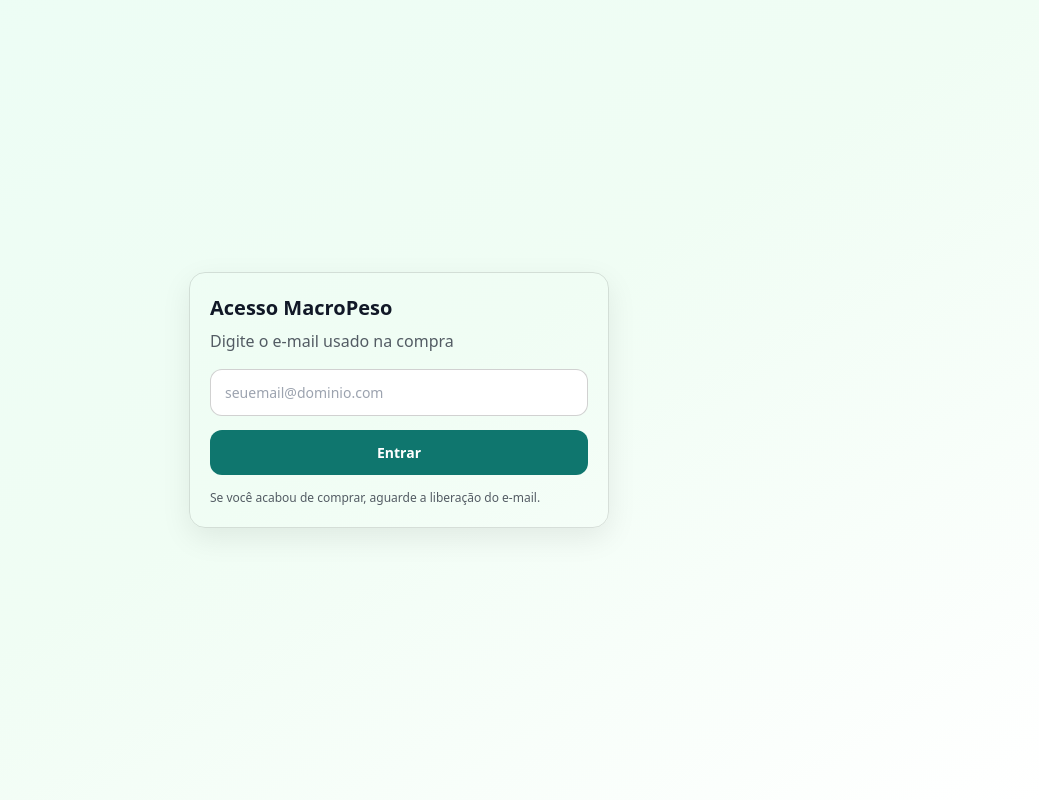
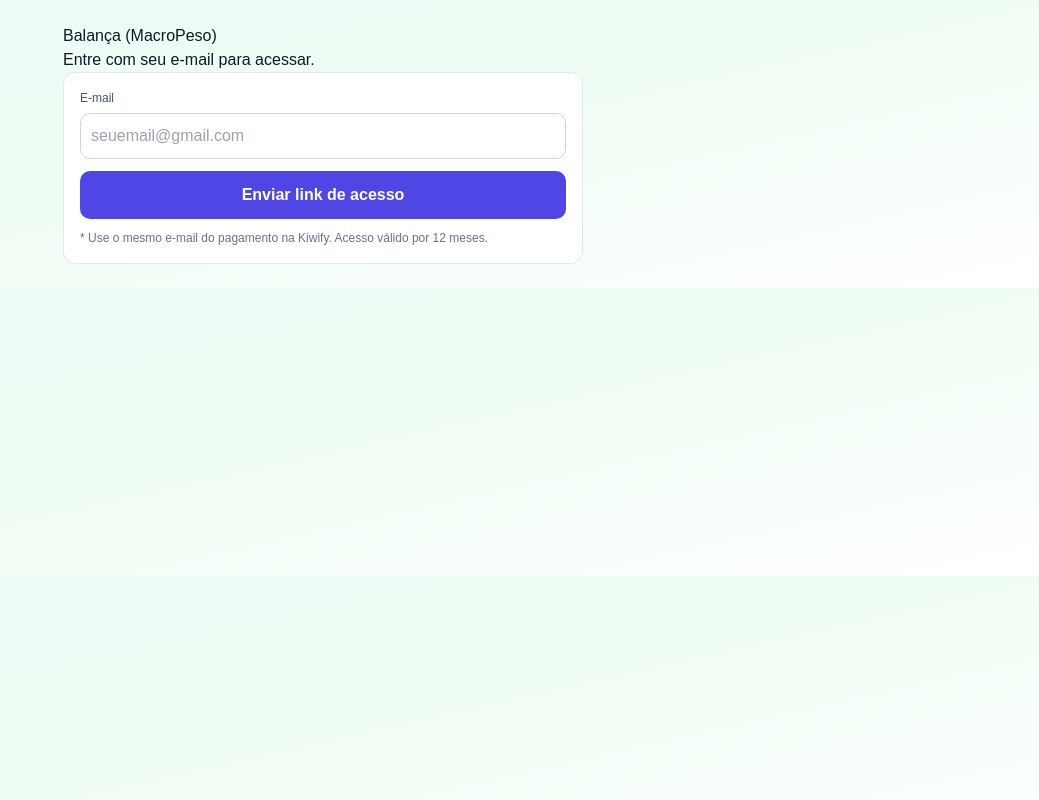
Before and after one commit to JoaoFrutuoso/aplicativo-macropeso, a React (Vite) app: page / in a window 1280 px wide. Shown: the whole page, without its empty margins (241-1280 px from the left). Built offline with nearby package versions, Linux system fonts and the light colour scheme; no server answers.

Commit message:
Update App.jsx

```diff
--- a/src/App.jsx
+++ b/src/App.jsx
@@ -1,249 +1,341 @@
-import React, { useEffect, useMemo, useState } from "react";
-import { BrowserRouter as Router, Routes, Route, Navigate } from "react-router-dom";
-import MacroPesoApp from "@/components/MacroPesoApp";
-import { supabase } from "@/supabaseClient";
+import { useEffect, useMemo, useState } from "react";
+import { createClient } from "@supabase/supabase-js";
 
-const STORAGE_KEY = "macropeso_auth_email_v1";
+// ✅ Configure no .env e na Hostinger (Variáveis de ambiente):
+// VITE_SUPABASE_URL=...
+// VITE_SUPABASE_ANON_KEY=...
+const SUPABASE_URL = import.meta.env.VITE_SUPABASE_URL;
+const SUPABASE_ANON_KEY = import.meta.env.VITE_SUPABASE_ANON_KEY;
 
-function normalizeEmail(email) {
-  return (email || "").trim().toLowerCase();
+export default function App() {
+  const supabase = useMemo(() => {
+    if (!SUPABASE_URL || !SUPABASE_ANON_KEY) return null;
+    return createClient(SUPABASE_URL, SUPABASE_ANON_KEY);
+  }, []);
+
+  const [loading, setLoading] = useState(true);
+
+  // Auth
+  const [email, setEmail] = useState("");
+  const [session, setSession] = useState(null);
+
+  // Gate (Kiwify + Expiração)
+  const [isAllowed, setIsAllowed] = useState(null); // null = checando, true/false
+  const [gateTitle, setGateTitle] = useState("");
+  const [gateError, setGateError] = useState("");
+  const [expiresAt, setExpiresAt] = useState(null);
+
+  // App (telas)
+  const [screen, setScreen] = useState("home");
+
+  useEffect(() => {
+    if (!supabase) {
+      setLoading(false);
+      return;
     }
 
-function isExpired(dateStr) {
-  if (!dateStr) return false; // sem expiração = válido
-  const exp = new Date(dateStr).getTime();
-  if (Number.isNaN(exp)) return true;
-  return exp < Date.now();
-}
+    supabase.auth.getSession().then(({ data }) => {
+      setSession(data?.session ?? null);
+      setLoading(false);
+    });
 
-function AccessGate({ children }) {
-  const [email, setEmail] = useState("");
-  const [savedEmail, setSavedEmail] = useState("");
-  const [loading, setLoading] = useState(false);
-  const [checkingSaved, setCheckingSaved] = useState(true);
-  const [error, setError] = useState("");
+    const { data: sub } = supabase.auth.onAuthStateChange((_event, newSession) => {
+      setSession(newSession);
+      setIsAllowed(null);
+      setGateTitle("");
+      setGateError("");
+      setExpiresAt(null);
+    });
 
-  // tenta auto-logar se tiver email salvo
+    return () => sub.subscription?.unsubscribe();
+  }, [supabase]);
+
+  // ✅ Depois de logar: checar se o e-mail está autorizado + se NÃO expirou
   useEffect(() => {
-    const fromStorage = normalizeEmail(localStorage.getItem(STORAGE_KEY));
-    if (fromStorage) setSavedEmail(fromStorage);
-    setCheckingSaved(false);
-  }, []);
+    if (!supabase) return;
+    if (!session?.user?.email) return;
 
-  async function checkAccess(targetEmail) {
-    const e = normalizeEmail(targetEmail);
-    if (!e.includes("@")) {
-      throw new Error("Digite um e-mail válido.");
-    }
+    const run = async () => {
+      setIsAllowed(null);
+      setGateTitle("");
+      setGateError("");
+      setExpiresAt(null);
 
-    // Busca no Supabase
-    const { data, error: supaErr } = await supabase
-      .from("acessos_kiwify")
-      .select("ativo, data_expiracao")
-      .eq("email", e)
+      const userEmail = session.user.email.toLowerCase().trim();
+
+      // TABELA NO SUPABASE:
+      // entitlements: email (unique), status ('active'), provider ('kiwify'), expires_at (timestamptz)
+      const { data, error } = await supabase
+        .from("entitlements")
+        .select("email,status,expires_at")
+        .eq("email", userEmail)
         .maybeSingle();
 
-    if (supaErr) {
-      // erro de permissão / RLS / etc
-      throw new Error("Erro ao consultar acesso no Supabase. Verifique RLS/policies e permissões.");
+      if (error) {
+        setIsAllowed(false);
+        setGateTitle("Erro ao validar acesso");
+        setGateError("Não consegui validar seu acesso agora. Tente novamente.");
+        return;
       }
 
       if (!data) {
-      throw new Error("E-mail não encontrado como comprador.");
+        setIsAllowed(false);
+        setGateTitle("Acesso não liberado");
+        setGateError("Pagamento não encontrado para este e-mail.");
+        return;
       }
 
-    if (data.ativo !== true) {
-      throw new Error("Acesso inativo para este e-mail.");
+      if ((data.status || "").toLowerCase() !== "active") {
+        setIsAllowed(false);
+        setGateTitle("Acesso bloqueado");
+        setGateError("Seu acesso está inativo. Fale com o suporte.");
+        return;
       }
 
-    if (isExpired(data.data_expiracao)) {
-      throw new Error("Acesso expirado para este e-mail.");
+      // Expiração (12 meses)
+      const exp = data.expires_at ? new Date(data.expires_at) : null;
+      setExpiresAt(exp ? exp.toISOString() : null);
+
+      if (!exp) {
+        setIsAllowed(false);
+        setGateTitle("Acesso inválido");
+        setGateError("Registro sem validade (expires_at). Precisa corrigir no banco.");
+        return;
       }
 
-    return true;
+      const now = new Date();
+      if (exp.getTime() <= now.getTime()) {
+        setIsAllowed(false);
+        setGateTitle("Acesso expirado");
+        setGateError("Seu acesso de 12 meses expirou. Renove para continuar usando.");
+        return;
       }
 
-  // auto-check do email salvo
-  useEffect(() => {
-    let cancelled = false;
+      setIsAllowed(true);
+    };
 
-    async function run() {
-      if (!savedEmail) return;
-      try {
-        setLoading(true);
-        setError("");
-        await checkAccess(savedEmail);
-        if (cancelled) return;
-        localStorage.setItem(STORAGE_KEY, savedEmail);
-        setEmail(savedEmail);
-      } catch (err) {
-        if (cancelled) return;
-        localStorage.removeItem(STORAGE_KEY);
-        setSavedEmail("");
-      } finally {
-        if (!cancelled) setLoading(false);
-      }
+    run();
+  }, [supabase, session]);
+
+  const sendLoginLink = async () => {
+    if (!supabase) return alert("Supabase não configurado (VITE_...).");
+    const userEmail = email.toLowerCase().trim();
+    if (!userEmail.includes("@")) return alert("Digite um e-mail válido.");
+
+    const { error } = await supabase.auth.signInWithOtp({
+      email: userEmail,
+      options: {
+        // Quando tiver domínio, configure:
+        // emailRedirectTo: "https://SEU-DOMINIO.com"
+      },
+    });
+
+    if (error) return alert("Erro ao enviar link: " + error.message);
+    alert("Te enviei um link/código no e-mail. Abra para entrar.");
+  };
+
+  const logout = async () => {
+    if (!supabase) return;
+    await supabase.auth.signOut();
+    setScreen("home");
+  };
+
+  // ---------------- UI ----------------
+
+  if (loading) return <Page><p>Carregando...</p></Page>;
+
+  if (!supabase) {
+    return (
+      <Page>
+        <h1>Balança (MacroPeso)</h1>
+        <p style={{ color: "#b91c1c" }}>
+          Falta configurar VITE_SUPABASE_URL e VITE_SUPABASE_ANON_KEY.
+        </p>
+      </Page>
+    );
   }
 
-    run();
-    return () => { cancelled = true; };
-  }, [savedEmail]);
+  // 1) NÃO logado → login por e-mail
+  if (!session) {
+    return (
+      <Page>
+        <h1>Balança (MacroPeso)</h1>
+        <p>Entre com seu e-mail para acessar.</p>
 
-  const isAuthed = useMemo(() => {
-    const stored = normalizeEmail(localStorage.getItem(STORAGE_KEY));
-    return stored && stored === normalizeEmail(email);
-  }, [email]);
+        <div style={card}>
+          <label style={label}>E-mail</label>
+          <input
+            style={input}
+            value={email}
+            onChange={(e) => setEmail(e.target.value)}
+            placeholder="seuemail@gmail.com"
+          />
+          <button style={btn} onClick={sendLoginLink}>
+            Enviar link de acesso
+          </button>
 
-  async function onSubmit(e) {
-    e.preventDefault();
-    try {
-      setLoading(true);
-      setError("");
-      const e2 = normalizeEmail(email);
-      await checkAccess(e2);
-      localStorage.setItem(STORAGE_KEY, e2);
-      setEmail(e2);
-    } catch (err) {
-      setError(err?.message || "Erro ao validar e-mail.");
-    } finally {
-      setLoading(false);
-    }
+          <p style={{ fontSize: 12, color: "#64748b", marginTop: 10 }}>
+            * Use o mesmo e-mail do pagamento na Kiwify. Acesso válido por 12 meses.
+          </p>
+        </div>
+      </Page>
+    );
   }
 
-  function sair() {
-    localStorage.removeItem(STORAGE_KEY);
-    setEmail("");
-    setSavedEmail("");
-    setError("");
+  // 2) Logado, checando compra/validade
+  if (isAllowed === null) {
+    return (
+      <Page>
+        <TopBar email={session.user.email} expiresAt={expiresAt} onLogout={logout} />
+        <p>Validando seu pagamento e sua validade...</p>
+      </Page>
+    );
   }
 
-  if (checkingSaved || loading) {
+  // 3) Logado, mas bloqueado (não pagou / expirou / etc.)
+  if (isAllowed === false) {
     return (
-      <div style={{ minHeight: "100vh", display: "grid", placeItems: "center", padding: 24, fontFamily: "system-ui" }}>
-        <div style={{ textAlign: "center" }}>
-          <div style={{ fontSize: 18, fontWeight: 700, marginBottom: 8 }}>Carregando...</div>
-          <div style={{ opacity: 0.7 }}>Validando acesso</div>
+      <Page>
+        <TopBar email={session.user.email} expiresAt={expiresAt} onLogout={logout} />
+        <div style={card}>
+          <h2 style={{ marginTop: 0 }}>{gateTitle || "Acesso bloqueado"}</h2>
+          <p>{gateError || "Acesso não liberado."}</p>
+          <p style={{ fontSize: 12, color: "#64748b" }}>
+            Dica: confirme se entrou com o MESMO e-mail usado no checkout.
+          </p>
         </div>
+      </Page>
+    );
+  }
+
+  // 4) Logado e autorizado → mostra a Balança
+  return (
+    <Page>
+      <TopBar email={session.user.email} expiresAt={expiresAt} onLogout={logout} />
+
+      {screen === "home" && (
+        <>
+          <h1>Balança Nutricional</h1>
+          <div style={{ display: "grid", gap: 12, maxWidth: 360 }}>
+            <button style={btn} onClick={() => setScreen("calculadora")}>
+              Calculadora (TACO)
+            </button>
+            <button style={btn} onClick={() => setScreen("substituicao")}>
+              Substituição (TACO)
+            </button>
+            <button style={btn2} onClick={() => setScreen("receita")}>
+              Modo Receita (Peso)
+            </button>
+          </div>
+        </>
+      )}
+
+      {screen === "calculadora" && (
+        <Section title="Calculadora (TACO)" onBack={() => setScreen("home")}>
+          <p>Macro↔Macro: pronto → cru, usando SOMENTE TACO.</p>
+        </Section>
+      )}
+
+      {screen === "substituicao" && (
+        <Section title="Substituição (TACO)" onBack={() => setScreen("home")}>
+          <p>Substituição mantendo macro dominante, usando SOMENTE TACO.</p>
+        </Section>
+      )}
+
+      {screen === "receita" && (
+        <Section title="Modo Receita (Peso)" onBack={() => setScreen("home")}>
+          <p>Peso↔Peso por rendimento e modo de cocção (cozido/assado/frito/grelhado/vapor).</p>
+        </Section>
+      )}
+    </Page>
+  );
+}
+
+// ---------------- Components/UI ----------------
+
+function TopBar({ email, expiresAt, onLogout }) {
+  const expText = expiresAt ? formatBR(expiresAt) : null;
+  return (
+    <div style={{ display: "flex", justifyContent: "space-between", gap: 12, alignItems: "center" }}>
+      <div style={{ fontSize: 14, color: "#334155" }}>
+        Logado: <b>{email}</b>
+        {expText && (
+          <span style={{ marginLeft: 10, fontSize: 12, color: "#64748b" }}>
+            Validade: <b>{expText}</b>
+          </span>
+        )}
+      </div>
+      <button style={btnSmall} onClick={onLogout}>Sair</button>
     </div>
   );
 }
 
-  if (!isAuthed) {
+function Section({ title, onBack, children }) {
   return (
-      <div style={{ minHeight: "100vh", display: "grid", placeItems: "center", padding: 24, fontFamily: "system-ui" }}>
-        <div style={{
-          width: "100%",
-          maxWidth: 420,
-          border: "1px solid rgba(0,0,0,0.12)",
-          borderRadius: 16,
-          padding: 20,
-          boxShadow: "0 10px 30px rgba(0,0,0,0.08)"
-        }}>
-          <div style={{ fontSize: 20, fontWeight: 800, marginBottom: 6 }}>Acesso MacroPeso</div>
-          <div style={{ opacity: 0.7, marginBottom: 16 }}>Digite o e-mail usado na compra</div>
-
-          <form onSubmit={onSubmit}>
-            <input
-              value={email}
-              onChange={(ev) => setEmail(ev.target.value)}
-              placeholder="seuemail@dominio.com"
-              autoComplete="email"
-              style={{
-                width: "100%",
-                padding: "12px 14px",
-                borderRadius: 12,
-                border: "1px solid rgba(0,0,0,0.18)",
-                outline: "none",
-                fontSize: 14
-              }}
-            />
-
-            {error && (
-              <div style={{ marginTop: 12, color: "#b00020", fontSize: 13, fontWeight: 600 }}>
-                {error}
-              </div>
-            )}
-
-            <button
-              type="submit"
-              style={{
-                width: "100%",
-                marginTop: 14,
-                padding: "12px 14px",
-                borderRadius: 12,
-                border: "none",
-                background: "#0f766e",
-                color: "white",
-                fontWeight: 800,
-                cursor: "pointer",
-                fontSize: 14
-              }}
-            >
-              Entrar
-            </button>
-          </form>
-
-          <div style={{ marginTop: 14, fontSize: 12, opacity: 0.7 }}>
-            Se você acabou de comprar, aguarde a liberação do e-mail.
-          </div>
-        </div>
+    <div style={{ marginTop: 18 }}>
+      <button style={btnSmall} onClick={onBack}>← Voltar</button>
+      <h2>{title}</h2>
+      <div style={card}>{children}</div>
     </div>
   );
 }
 
-  // autorizado
+function Page({ children }) {
   return (
-    <div style={{ minHeight: "100vh" }}>
-      <div style={{
-        position: "sticky",
-        top: 0,
-        zIndex: 50,
-        background: "white",
-        borderBottom: "1px solid rgba(0,0,0,0.08)",
-        padding: "10px 14px",
-        display: "flex",
-        justifyContent: "space-between",
-        alignItems: "center",
-        fontFamily: "system-ui"
-      }}>
-        <div style={{ fontSize: 12, opacity: 0.75 }}>
-          Logado como: <b>{normalizeEmail(localStorage.getItem(STORAGE_KEY))}</b>
-        </div>
-        <button
-          onClick={sair}
-          style={{
-            padding: "8px 10px",
-            borderRadius: 10,
-            border: "1px solid rgba(0,0,0,0.14)",
-            background: "white",
-            cursor: "pointer",
-            fontWeight: 700,
-            fontSize: 12
-          }}
-        >
-          Sair
-        </button>
-      </div>
-
+    <div style={{ padding: 24, fontFamily: "Arial, sans-serif", maxWidth: 720, margin: "0 auto" }}>
       {children}
     </div>
   );
 }
 
-export default function App() {
-  return (
-    <Router>
-      <Routes>
-        <Route
-          path="/"
-          element={
-            <AccessGate>
-              <MacroPesoApp />
-            </AccessGate>
+function formatBR(isoOrDate) {
+  const d = new Date(isoOrDate);
+  // dd/mm/aaaa
+  const dd = String(d.getDate()).padStart(2, "0");
+  const mm = String(d.getMonth() + 1).padStart(2, "0");
+  const yyyy = d.getFullYear();
+  return `${dd}/${mm}/${yyyy}`;
 }
-        />
-        <Route path="*" element={<Navigate to="/" />} />
-      </Routes>
-    </Router>
-  );
-}
+
+const card = {
+  border: "1px solid #e2e8f0",
+  borderRadius: 12,
+  padding: 16,
+  maxWidth: 520,
+  background: "#fff",
+};
+
+const label = { display: "block", fontSize: 12, color: "#475569", marginBottom: 6 };
+
+const input = {
+  width: "100%",
+  padding: 10,
+  borderRadius: 10,
+  border: "1px solid #cbd5e1",
+  outline: "none",
+};
+
+const btn = {
+  marginTop: 12,
+  width: "100%",
+  padding: 12,
+  borderRadius: 10,
+  border: "none",
+  cursor: "pointer",
+  background: "#4f46e5",
+  color: "#fff",
+  fontWeight: 700,
+};
+
+const btn2 = {
+  ...btn,
+  background: "#0f172a",
+};
+
+const btnSmall = {
+  padding: "8px 10px",
+  borderRadius: 10,
+  border: "1px solid #cbd5e1",
+  cursor: "pointer",
+  background: "#fff",
+};
```
Lines whose indentation alone changed are shown as unchanged.
